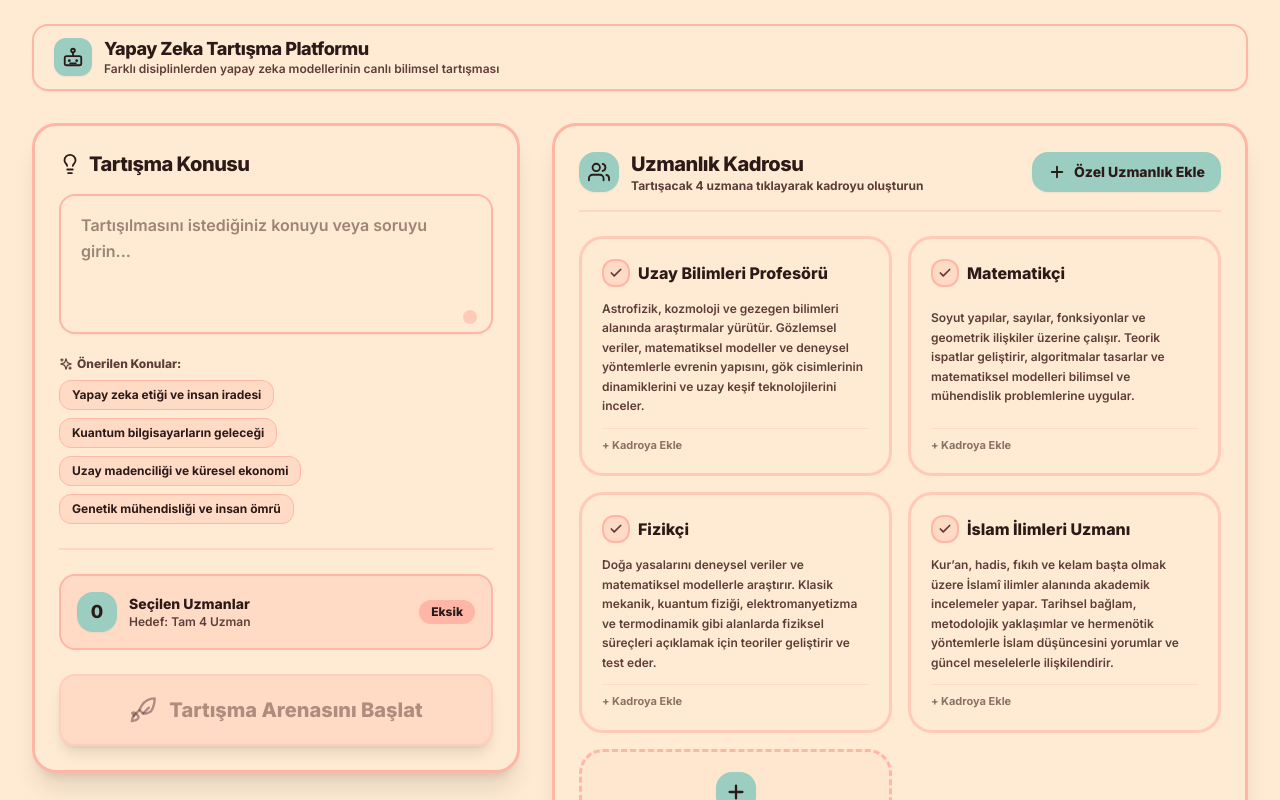
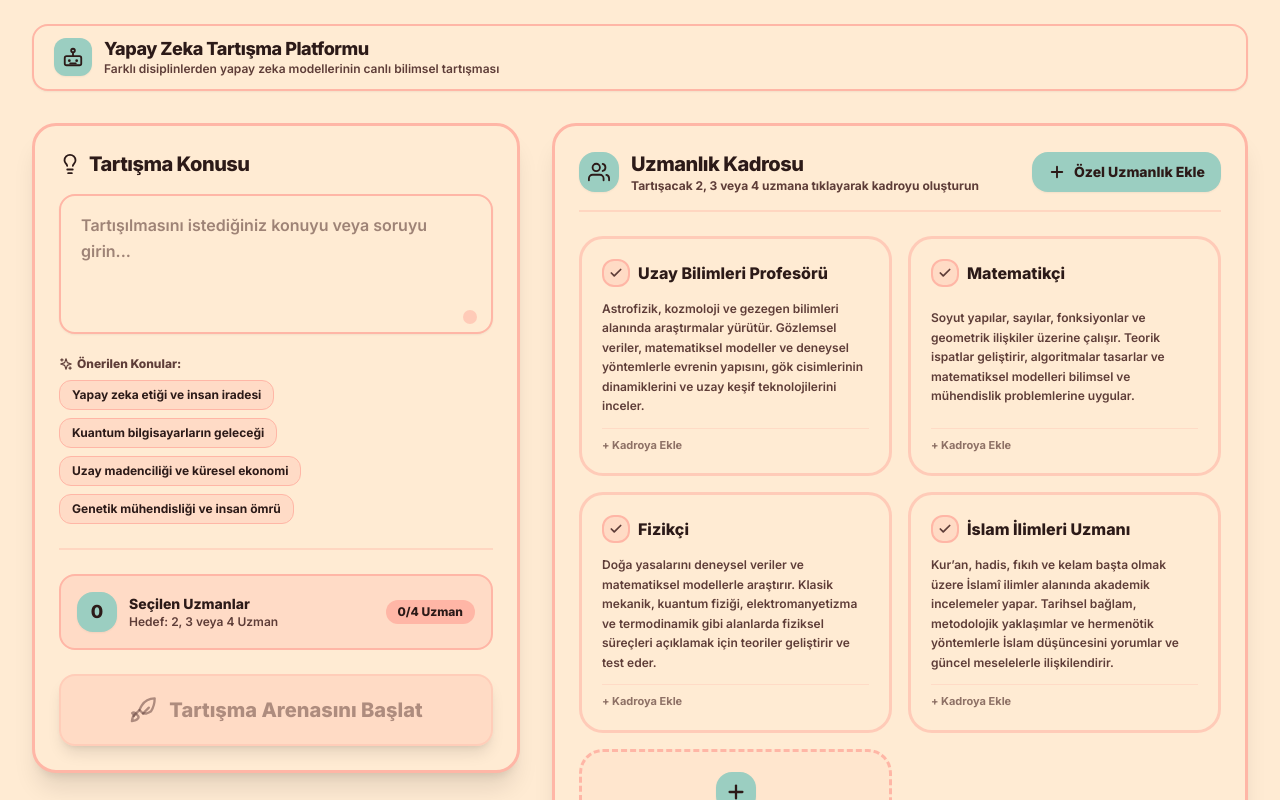
Before and after one commit to yucel-gumus/yapay-zeka-tartisma-platformu, a Next.js app: page / in a window 1280 px wide. Shown: the top 800 px of the page. Built offline with nearby package versions, Linux system fonts and the light colour scheme; no server answers.

Commit message:
feat: support flexible 2, 3, or 4 expert debates in UI and debate turn loop

```diff
--- a/src/components/DebateSetup.tsx
+++ b/src/components/DebateSetup.tsx
@@ -92,12 +92,12 @@ const DebateSetup: React.FC<DebateSetupProps> = ({
                   </div>
                   <div>
                     <h4 className="font-extrabold text-[#2C1A18] text-sm">Seçilen Uzmanlar</h4>
-                    <p className="text-xs text-[#5E3D38] font-semibold">Hedef: Tam 4 Uzman</p>
+                    <p className="text-xs text-[#5E3D38] font-semibold">Hedef: 2, 3 veya 4 Uzman</p>
                   </div>
                 </div>
-                <span className={`text-xs font-extrabold px-3 py-1 rounded-xl ${selectedBranches.length === 4 ? 'bg-[#9BCEC1] text-[#2C1A18]' : 'bg-[#FFB6A6] text-[#2C1A18]'
+                <span className={`text-xs font-extrabold px-3 py-1 rounded-xl ${selectedBranches.length >= 2 && selectedBranches.length <= 4 ? 'bg-[#9BCEC1] text-[#2C1A18]' : 'bg-[#FFB6A6] text-[#2C1A18]'
                   }`}>
-                  {selectedBranches.length === 4 ? 'Hazır ✓' : 'Eksik'}
+                  {selectedBranches.length >= 2 && selectedBranches.length <= 4 ? 'Hazır ✓' : `${selectedBranches.length}/4 Uzman`}
                 </span>
               </div>
             </div>
@@ -106,8 +106,8 @@ const DebateSetup: React.FC<DebateSetupProps> = ({
             <div className="mt-6">
               <button
                 onClick={onStartDebate}
-                disabled={selectedBranches.length !== 4 || !topic.trim()}
-                className={`w-full py-5 px-8 text-xl font-extrabold rounded-2xl transition-all duration-300 transform shadow-lg ${selectedBranches.length === 4 && topic.trim()
+                disabled={selectedBranches.length < 2 || selectedBranches.length > 4 || !topic.trim()}
+                className={`w-full py-5 px-8 text-xl font-extrabold rounded-2xl transition-all duration-300 transform shadow-lg ${selectedBranches.length >= 2 && selectedBranches.length <= 4 && topic.trim()
                   ? 'bg-[#9BCEC1] hover:bg-[#85b9ac] text-[#2C1A18] hover:scale-[1.02] active:scale-[0.98] cursor-pointer'
                   : 'bg-[#FFB6A6]/30 text-[#5E3D38]/50 cursor-not-allowed border-2 border-[#FFB6A6]/40'
                   }`}
@@ -136,7 +136,7 @@ const DebateSetup: React.FC<DebateSetupProps> = ({
                     Uzmanlık Kadrosu
                   </h3>
                   <p className="text-xs text-[#5E3D38] font-bold">
-                    Tartışacak 4 uzmana tıklayarak kadroyu oluşturun
+                    Tartışacak 2, 3 veya 4 uzmana tıklayarak kadroyu oluşturun
                   </p>
                 </div>
               </div>
--- a/src/config/constants.ts
+++ b/src/config/constants.ts
@@ -1,5 +1,6 @@
 export const DEBATE_CONFIG = {
-  REQUIRED_EXPERTS: 4,
+  MIN_EXPERTS: 2,
+  MAX_EXPERTS: 4,
   TOTAL_TURNS: 12,
   MAX_RETRIES: 3,
   TIMEOUT_MS: 115_000,
--- a/src/hooks/useDebateLogic.ts
+++ b/src/hooks/useDebateLogic.ts
@@ -25,7 +25,7 @@ export const useDebateLogic = () => {
     setSelectedBranches((prev: string[]) => {
       if (prev.includes(branchId)) {
         return prev.filter((id: string) => id !== branchId);
-      } else if (prev.length < DEBATE_CONFIG.REQUIRED_EXPERTS) {
+      } else if (prev.length < DEBATE_CONFIG.MAX_EXPERTS) {
         return [...prev, branchId];
       }
       return prev;
@@ -50,7 +50,7 @@ export const useDebateLogic = () => {
   ) => {
     if (turnIndex >= DEBATE_CONFIG.TOTAL_TURNS) return;
 
-    const branchIndex = turnIndex % DEBATE_CONFIG.REQUIRED_EXPERTS;
+    const branchIndex = turnIndex % branchOrder.length;
     const branchId = branchOrder[branchIndex];
     const selectedBranch = allBranches.find((b) => b.id === branchId);
 
@@ -189,7 +189,11 @@ export const useDebateLogic = () => {
   }, [topic]);
 
   const startDebate = (allBranches: Branch[]) => {
-    if (selectedBranches.length !== DEBATE_CONFIG.REQUIRED_EXPERTS || !topic.trim()) return;
+    if (
+      selectedBranches.length < DEBATE_CONFIG.MIN_EXPERTS ||
+      selectedBranches.length > DEBATE_CONFIG.MAX_EXPERTS ||
+      !topic.trim()
+    ) return;
 
     const shuffledBranchOrder = shuffleArray([...selectedBranches]);
     setActiveBranchOrder(shuffledBranchOrder);
```
